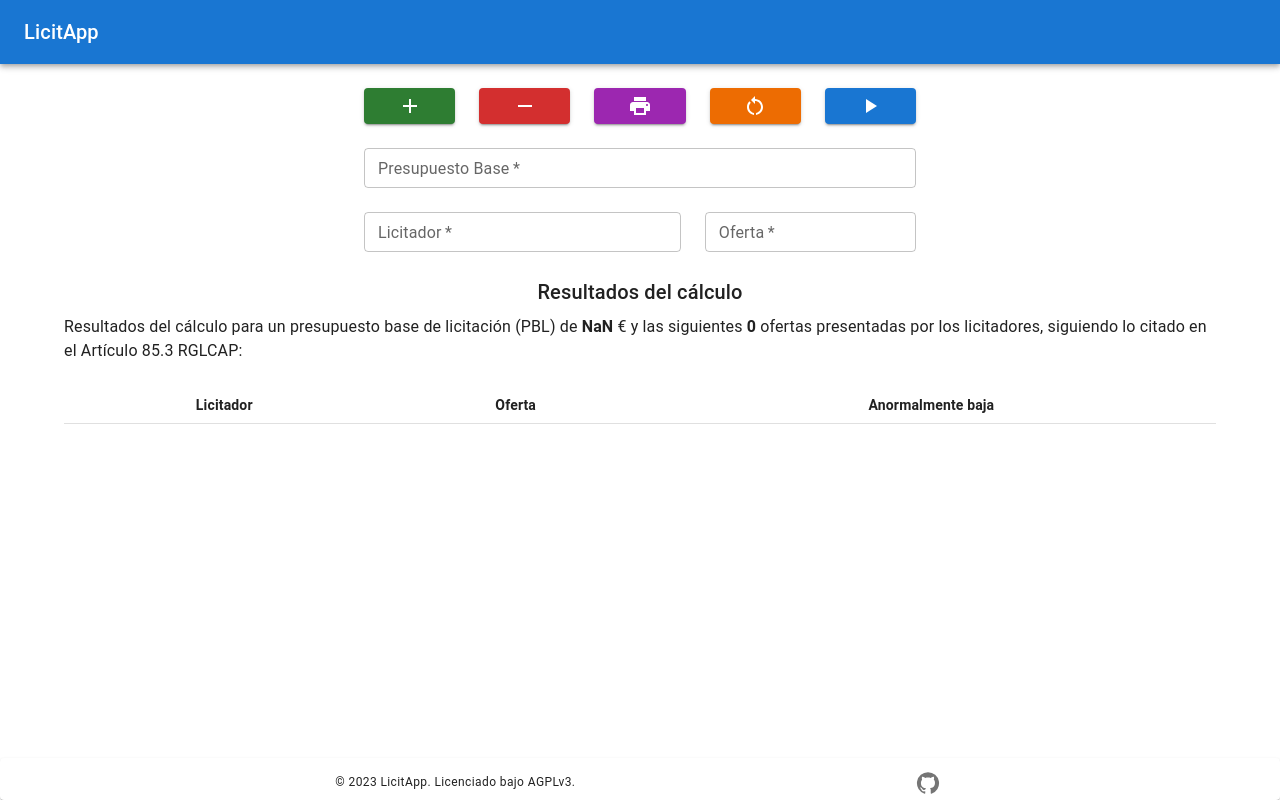
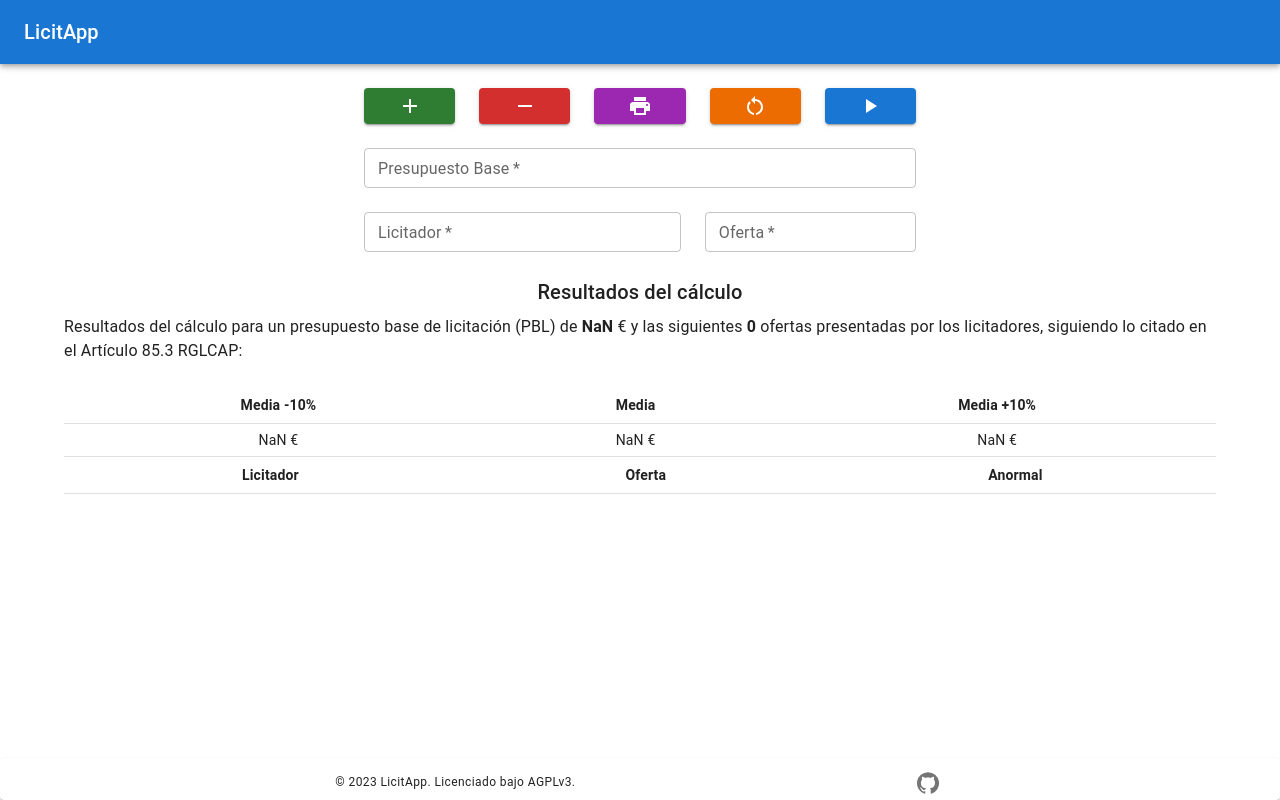
Before and after one commit to srjimmy/licitapp, a React (Vite) app: page / in a window 1280 px wide. Built offline with nearby package versions, Linux system fonts and the light colour scheme.

Commit message:
Add mean values to result table

```diff
--- a/package.json
+++ b/package.json
@@ -1,7 +1,7 @@
 {
   "name": "licitapp",
   "private": true,
-  "version": "1.2.2",
+  "version": "1.3.2",
   "type": "module",
   "scripts": {
     "dev": "vite",
--- a/src/components/result/ResultTable.tsx
+++ b/src/components/result/ResultTable.tsx
@@ -8,6 +8,7 @@
   TableRow,
 } from "@mui/material";
 
+import { mediaOfertas } from "@/services/licitapp/lictaux";
 import { ILicitador } from "@services/licitapp/interfaces";
 import { fmtLocale } from "@utils/fmt";
 
@@ -18,8 +19,36 @@
 export default function ResultTable({
   resultadosLicitacion,
 }: ResultTableProps) {
+  const media = mediaOfertas(resultadosLicitacion);
+  const mediaInf = media * 0.9;
+  const mediaSup = media * 1.1;
+
   return (
     <Box sx={{ mb: 3 }}>
+      <TableContainer>
+        <Table size="small">
+          <TableHead>
+            <TableRow>
+              <TableCell align="center">
+                <b>Media -10%</b>
+              </TableCell>
+              <TableCell align="center">
+                <b>Media</b>
+              </TableCell>
+              <TableCell align="center">
+                <b>Media +10%</b>
+              </TableCell>
+            </TableRow>
+          </TableHead>
+          <TableBody>
+            <TableRow>
+              <TableCell align="center">{fmtLocale(mediaInf)} €</TableCell>
+              <TableCell align="center">{fmtLocale(media)} €</TableCell>
+              <TableCell align="center">{fmtLocale(mediaSup)} €</TableCell>
+            </TableRow>
+          </TableBody>
+        </Table>
+      </TableContainer>
       <TableContainer>
         <Table size="small">
           <TableHead>
@@ -31,7 +60,7 @@
                 <b>Oferta</b>
               </TableCell>
               <TableCell align="center">
-                <b>Anormalmente baja</b>
+                <b>Anormal</b>
               </TableCell>
             </TableRow>
           </TableHead>
```
